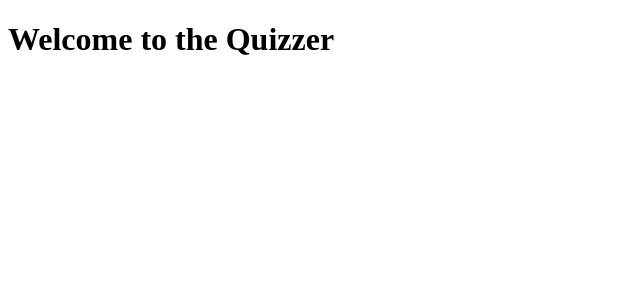
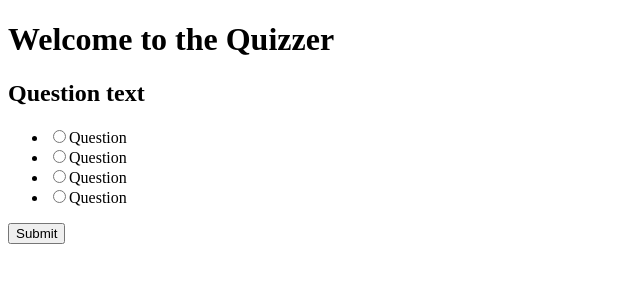
Before and after one commit to chrisclarkedev/quizzer, a plain HTML site: page index.html in a window 1280 px wide. Shown: the whole page, without its empty margins (0-640 px from the left). Drawn offline with Linux system fonts and the light colour scheme.

Commit message:
questions added along with font, list and unordered list

```diff
--- a/index.html
+++ b/index.html
@@ -8,5 +8,31 @@
   </head>
   <body>
     <h1>Welcome to the Quizzer</h1>
+    <div class="quiz-container">
+      <h2>Question text</h2>
+      <ul>
+        <li>
+          <input type="radio" id="a" name="answer" /><label for="a"
+            >Question</label
+          >
+        </li>
+        <li>
+          <input type="radio" id="a" name="answer" /><label for="b"
+            >Question</label
+          >
+        </li>
+        <li>
+          <input type="radio" id="a" name="answer" /><label for="c"
+            >Question</label
+          >
+        </li>
+        <li>
+          <input type="radio" id="a" name="answer" /><label for="d"
+            >Question</label
+          >
+        </li>
+      </ul>
+      <button>Submit</button>
+    </div>
   </body>
 </html>
--- /dev/null
+++ b/style.css
@@ -0,0 +1,8 @@
+@import url("https://fonts.googleapis.com/css2?family=Assistant:wght@200&display=swap");
+* {
+  box-sizing: border-box;
+}
+
+body {
+  font-family: "Assistant", sans-serif;
+}
```
Also changed, not shown: script.js (+9 -1 lines).
